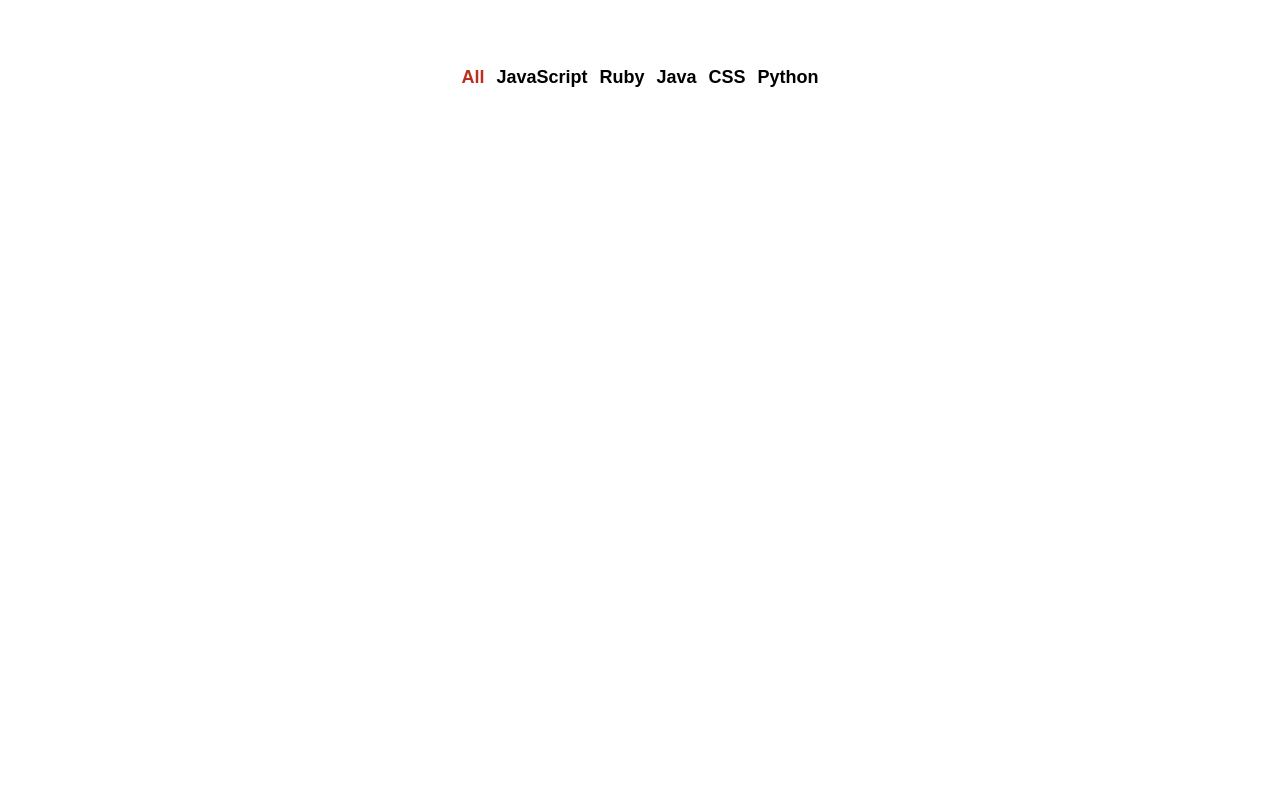
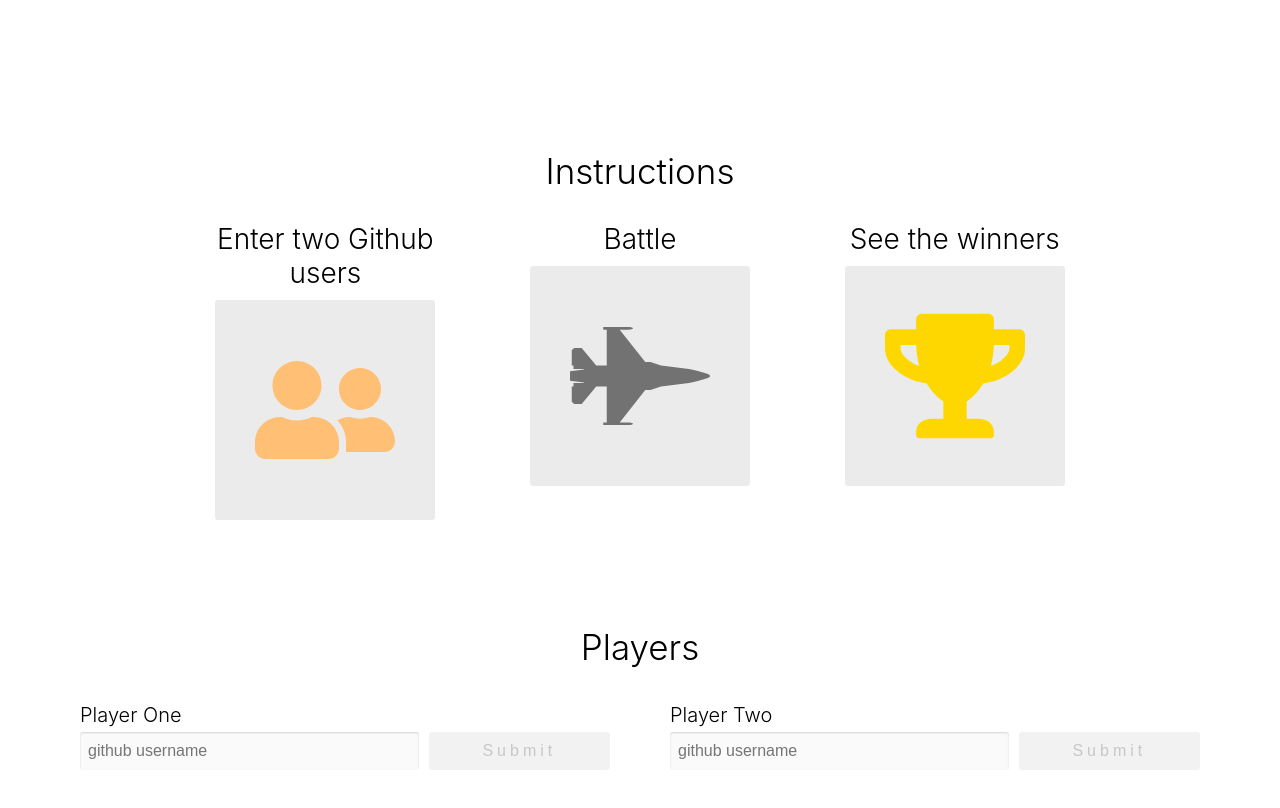
Before and after one commit to memins/github-repos, a React app: page / in a window 1280 px wide. Built offline with nearby package versions, Linux system fonts and the light colour scheme.

Commit message:
added Battle page

```diff
--- /dev/null
+++ b/app/components/Battle.js
@@ -0,0 +1,129 @@
+import PropTypes from "prop-types";
+import React from "react";
+import { FaUserFriends, FaFighterJet, FaTrophy } from "react-icons/fa";
+
+function Instructions() {
+  return (
+    <div className="instructions-container">
+      <h1 className="center-text header-lg">Instructions</h1>
+      <ol className="container-sm grid center-text battle-instructions">
+        <li>
+          <h3 className="header-sm">Enter two Github users</h3>
+          <FaUserFriends
+            className="bg-light"
+            color="rgb(255,191,116)"
+            size={140}
+          />
+        </li>
+        <li>
+          <h3 className="header-sm">Battle</h3>
+          <FaFighterJet className="bg-light" color="#727272" size={140} />
+        </li>
+        <li>
+          <h3 className="header-sm">See the winners</h3>
+          <FaTrophy className="bg-light" color="rgb(255,215,0)" size={140} />
+        </li>
+      </ol>
+    </div>
+  );
+}
+
+class PlayerInput extends React.Component {
+  constructor(props) {
+    super(props);
+
+    this.state = {
+      username: "",
+    };
+
+    this.handleSubmit = this.handleSubmit.bind(this);
+    this.handleChange = this.handleChange.bind(this);
+  }
+  handleSubmit(event) {
+    event.preventDefault();
+
+    this.props.onSubmit(this.state.username);
+  }
+  handleChange(event) {
+    this.setState({
+      username: event.target.value,
+    });
+  }
+  render() {
+    return (
+      <form className="column player" onSubmit={this.handleSubmit}>
+        <label htmlFor="username" className="player-label">
+          {this.props.label}
+        </label>
+        <div className="row player-inputs">
+          <input
+            type="text"
+            id="username"
+            className="input-light"
+            placeholder="github username"
+            autoComplete="off"
+            value={this.state.username}
+            onChange={this.handleChange}
+          />
+          <button
+            className="btn dark-btn"
+            type="submit"
+            disabled={!this.state.username}
+          >
+            Submit
+          </button>
+        </div>
+      </form>
+    );
+  }
+}
+
+PlayerInput.propTypes = {
+  onSubmit: PropTypes.func.isRequired,
+  label: PropTypes.string.isRequired,
+};
+
+export default class Battle extends React.Component {
+  constructor(props) {
+    super(props);
+
+    this.state = {
+      playerOne: null,
+      playerTwo: null,
+    };
+
+    this.handleSubmit = this.handleSubmit.bind(this);
+  }
+  handleSubmit(id, player) {
+    this.setState({
+      [id]: player,
+    });
+  }
+  render() {
+    const { playerOne, playerTwo } = this.state;
+
+    return (
+      <React.Fragment>
+        <Instructions />
+        <div className="players-container">
+          <h1 className="center-text header-lg">Players</h1>
+          <div className="row space-around">
+            {playerOne === null && (
+              <PlayerInput
+                label="Player One"
+                onSubmit={(player) => this.handleSubmit("playerOne", player)}
+              />
+            )}
+
+            {playerTwo === null && (
+              <PlayerInput
+                label="Player Two"
+                onSubmit={(player) => this.handleSubmit("playerTwo", player)}
+              />
+            )}
+          </div>
+        </div>
+      </React.Fragment>
+    );
+  }
+}
--- a/app/components/Popular.js
+++ b/app/components/Popular.js
@@ -1,49 +1,148 @@
 import React from "react";
-import PropTypes from 'prop-types'
+import PropTypes from "prop-types";
+import { fetchPopularRepos } from "../utils/api";
+import {
+  FaUser,
+  FaStar,
+  FaCodeBranch,
+  FaExclamationTriangle,
+} from "react-icons/fa";
+import Battle from "./Battle";
 
-function LanguagesNav({selected, onUpdateLanguage}){
+function LanguagesNav({ selected, onUpdateLanguage }) {
   const languages = ["All", "JavaScript", "Ruby", "Java", "CSS", "Python"];
 
-  return(
-    <ul className='flex-center'>
-    {languages.map((language)=>(
+  return (
+    <ul className="flex-center">
+      {languages.map((language) => (
         <li key={language}>
           <button
-        className='btn-clear nav-link'
-        style={language === selected ? {color: 'rgb(187,46,31'} : null}
-        onClick={()=> onUpdateLanguage(language)}>
+            className="btn-clear nav-link"
+            style={language === selected ? { color: "rgb(187,46,31" } : null}
+            onClick={() => onUpdateLanguage(language)}
+          >
             {language}
           </button>
         </li>
       ))}
     </ul>
-  )
+  );
 }
 
 LanguagesNav.propTypes = {
-  selected : PropTypes.string.isRequired,
-  onUpdateLanguage : PropTypes.func.isRequired
+  selected: PropTypes.string.isRequired,
+  onUpdateLanguage: PropTypes.func.isRequired,
+};
+
+function ReposGrid({ repos }) {
+  return (
+    <ul className="grid space-around">
+      {repos.map((repo, index) => {
+        const {
+          name,
+          owner,
+          html_url,
+          stargazers_count,
+          forks,
+          open_issues,
+        } = repo;
+        const { login, avatar_url } = owner;
+
+        return (
+          <li key={html_url} className="repo bg-light">
+            <h4 className="header-lg center-text">#{index + 1}</h4>
+            <img
+              className="avatar"
+              src={avatar_url}
+              alt={`Avatar for ${login}`}
+            />
+
+            <h2 className="center-text">
+              <a className="link" href={html_url}>
+                {login}
+              </a>
+            </h2>
+            <ul className="card-list">
+              <li>
+                <FaUser color="rgb(255,191,116)" size={22} />
+                <a href={`https://github.com/${login}`}>{login}</a>
+              </li>
+              <li>
+                <FaStar color="rgb(255,215,0)" size={22} />
+                {stargazers_count.toLocaleString()} stars
+              </li>
+              <li>
+                <FaCodeBranch color="rgb(129,195,245)" size={22} />
+                {forks.toLocaleString()} forks
+              </li>
+              <li>
+                <FaExclamationTriangle color="rgb(241,138,147)" size={22} />
+                {open_issues.toLocaleString()} open issues
+              </li>
+            </ul>
+          </li>
+        );
+      })}
+    </ul>
+  );
 }
 
+ReposGrid.propTypes = {
+  repos: PropTypes.array.isRequired,
+};
+
 export default class Popular extends React.Component {
-  constructor(props){
-    super(props)
+  constructor(props) {
+    super(props);
 
     this.state = {
-      selectedLanguage: 'All'
+      selectedLanguage: "All",
+      repos: {},
+      error: null,
+    };
+
+    this.updateLanguage = this.updateLanguage.bind(this);
+    this.isLoading = this.isLoading.bind(this);
   }
 
-    this.updateLanguage = this.updateLanguage.bind(this)
+  componentDidMount() {
+    this.updateLanguage(this.state.selectedLanguage);
   }
 
-  updateLanguage(selectedLanguage){
+  updateLanguage(selectedLanguage) {
     this.setState({
-      selectedLanguage
+      selectedLanguage,
+      error: null,
+    });
+
+    if (!this.state.repos[selectedLanguage]) {
+      fetchPopularRepos(selectedLanguage)
+        .then((data) => {
+          this.setState(({ repos }) => ({
+            repos: {
+              ...repos,
+              [selectedLanguage]: data,
+            },
+          }));
         })
+        .catch(() => {
+          console.warn("Error fetching repos: ", error);
+
+          this.setState({
+            error: "There was an error fetching the repositories",
+          });
+        });
+    }
+  }
+
+  isLoading() {
+    const { selectedLanguage, repos, error } = this.state;
+
+    return !repos[selectedLanguage] && error === null;
   }
 
   render() {
-    const { selectedLanguage } = this.state
+    const { selectedLanguage, repos, error } = this.state;
 
     return (
       <React.Fragment>
@@ -51,6 +150,12 @@ export default class Popular extends React.Component {
           selected={selectedLanguage}
           onUpdateLanguage={this.updateLanguage}
         />
+
+        {this.isLoading() && <p>LOADING</p>}
+        {error && <p>{error}</p>}
+        {repos[selectedLanguage] && (
+          <ReposGrid repos={repos[selectedLanguage]} />
+        )}
       </React.Fragment>
     );
   }
--- a/app/index.css
+++ b/app/index.css
@@ -7,8 +7,8 @@ body,
 }
 
 body {
-  font-family: -apple-system, BlinkMacSystemFont, "Segoe UI", Roboto, Helvetica,
-    Arial, sans-serif;
+  font-family: -apple-system, BlinkMacSystemFont, Segoe UI, Roboto, Oxygen-Sans,
+    Ubuntu, Cantarell, Helvetica Neue, sans-serif;
 }
 
 ul {
@@ -42,3 +42,174 @@ li {
   text-decoration: none;
   color: inherit;
 }
+
+.grid {
+  display: flex;
+  flex-wrap: wrap;
+}
+
+.space-around {
+  justify-content: space-around;
+}
+
+.header-lg {
+  font-size: 35px;
+  font-weight: 300;
+  margin: 20px;
+}
+
+.header-sm {
+  font-size: 28px;
+  font-weight: 300;
+  margin: 10px;
+}
+
+.avatar {
+  width: 150px;
+  height: 150px;
+  border-radius: 3px;
+  margin: 0 auto;
+  display: block;
+}
+
+.center-text {
+  text-align: center;
+}
+
+.link {
+  color: rgb(187, 46, 31);
+  text-decoration: none;
+  font-weight: bold;
+}
+
+.card-list {
+  margin: 20px 0;
+  font-size: 20px;
+}
+
+.card-list li {
+  display: flex;
+  align-items: center;
+  margin: 10px;
+}
+
+.card-list svg {
+  margin-right: 10px;
+}
+
+.card-list a {
+  font-weight: 500;
+  color: inherit;
+}
+
+.bg-light {
+  background: rgba(0, 0, 0, 0.08);
+  border-radius: 3px;
+}
+
+.repo {
+  margin: 10px 0;
+  width: 250px;
+  padding: 20px;
+}
+
+.repo a {
+  text-decoration: none;
+}
+
+.repo img {
+  margin-bottom: 8px;
+}
+
+.instructions-container {
+  margin: 100px 0;
+}
+
+.container-sm {
+  width: 80%;
+  margin: 0 auto;
+}
+
+.battle-instructions {
+  padding: 0;
+  font-size: 25px;
+}
+
+.battle-instructions li {
+  flex: 1;
+  min-width: 300px;
+}
+
+.battle-instructions svg {
+  padding: 40px;
+  border-radius: 3px;
+}
+
+.column {
+  display: flex;
+  flex-direction: column;
+}
+
+.row {
+  display: flex;
+  flex-direction: row;
+}
+
+.player {
+  flex: 1;
+  margin: 0 20px;
+  padding: 10px;
+}
+
+.player-label {
+  font-size: 20px;
+  margin: 5px 0;
+  font-weight: 300;
+}
+
+.player-inputs input {
+  padding: 8px;
+  font-size: 16px;
+  flex: 2;
+  border-radius: 3px;
+  border: none;
+  box-shadow: inset 0 1px 2px rgba(0, 0, 0, 0.15);
+}
+
+.player-inputs .input-light {
+  background: rgba(0, 0, 0, 0.02);
+}
+
+.player-inputs button {
+  flex: 1;
+  margin-left: 10px;
+}
+
+.btn {
+  padding: 10px;
+  text-decoration: uppercase;
+  letter-spacing: 0.25em;
+  border-radius: 3px;
+  border: none;
+  font-size: 16px;
+  display: flex;
+  justify-content: center;
+  align-items: center;
+  cursor: pointer;
+  text-decoration: none;
+  max-width: 200px;
+}
+
+.dark-btn {
+  color: #e6e6e6;
+  background: #141414;
+}
+
+.dark-btn:disabled {
+  background: #f2f2f2;
+  color: #c7c7c7;
+}
+
+.players-container {
+  margin: 100px 0;
+}
--- a/app/index.js
+++ b/app/index.js
@@ -2,12 +2,13 @@ import React from "react";
 import ReactDOM from "react-dom";
 import "./index.css";
 import Popular from "./components/Popular";
+import Battle from "./components/Battle";
 
 class App extends React.Component {
   render() {
     return (
       <div className="container">
-        <Popular />
+        <Battle />
       </div>
     );
   }
--- /dev/null
+++ b/app/utils/api.js
@@ -0,0 +1,13 @@
+export function fetchPopularRepos (language) {
+  const endpoint = window.encodeURI(`https://api.github.com/search/repositories?q=stars:>1+language:${language}&sort=stars&order=desc&type=Repositories`)
+
+  return fetch(endpoint)
+    .then((res)=> res.json())
+    .then((data) => {
+      if (!data.items){
+        throw new Error(data.message)
+      }
+
+      return data.items
+    })
+}
--- a/package.json
+++ b/package.json
@@ -26,7 +26,8 @@
   "dependencies": {
     "prop-types": "^15.7.2",
     "react": "^17.0.1",
-    "react-dom": "^17.0.1"
+    "react-dom": "^17.0.1",
+    "react-icons": "^3.11.0"
   },
   "devDependencies": {
     "@babel/core": "^7.12.3",
```
Also changed, not shown: 1 other file. Lines whose indentation alone changed are shown as unchanged.
